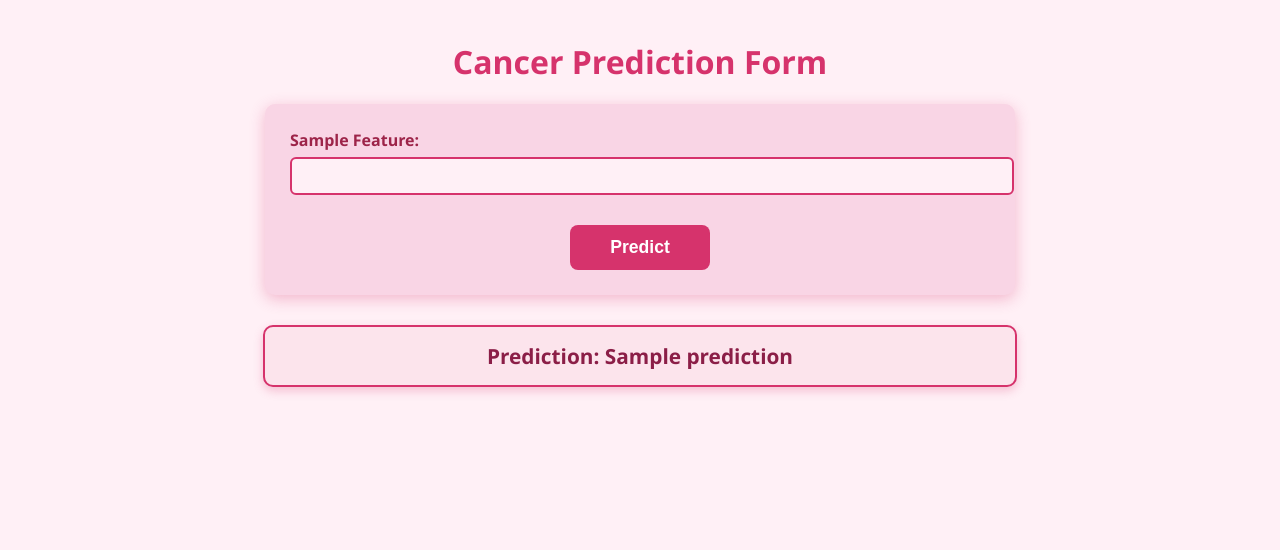
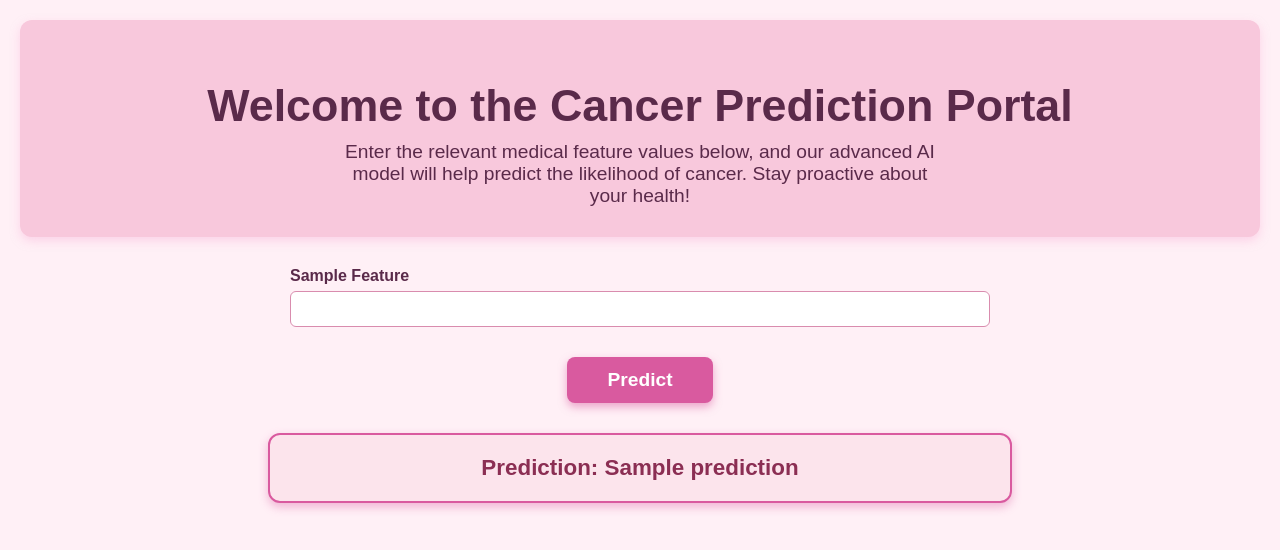
Before and after one commit to Hapsudo/WK2-AI-SDG-Assignment, a Flask app: template templates/index.html in a window 1280 px wide. Shown: the top 550 px of the page. Run offline with Flask 3, Linux system fonts and the light colour scheme; the template is opened without the code that fills it: most values are stand-ins (such as "Sample title", 1, 10 or a date in 2020); parts of the project's set-up code (start-up, migrations or seed data) failed here and were passed over.

Commit message:
updated index.html

```diff
--- a/templates/index.html
+++ b/templates/index.html
@@ -1,114 +1,138 @@
 <!DOCTYPE html>
-<html>
+<html lang="en">
 <head>
+    <meta charset="UTF-8" />
     <title>Cancer Prediction</title>
     <style>
         body {
-            font-family: 'Segoe UI', Tahoma, Geneva, Verdana, sans-serif;
-            margin: 40px;
+            font-family: Arial, sans-serif;
             background: #fff0f6;
-            color: #6b2747;
+            color: #5a2a4a;
+            margin: 0;
+            padding: 20px;
         }
-        h1 {
-            color: #d6336c;
+        .welcome-section {
+            background: #f8c8dc;
+            border-radius: 12px;
+            padding: 30px 20px;
             text-align: center;
+            box-shadow: 0 4px 10px rgba(249, 184, 219, 0.5);
+            margin-bottom: 30px;
+        }
+        .welcome-section h1 {
+            margin-bottom: 10px;
+            font-size: 2.8em;
+            font-weight: bold;
+        }
+        .welcome-section p {
+            font-size: 1.2em;
+            max-width: 600px;
+            margin: 0 auto;
         }
         form {
             max-width: 700px;
             margin: 0 auto;
-            background: #f9d5e5;
-            padding: 25px;
-            border-radius: 10px;
-            box-shadow: 0 4px 15px rgba(214, 51, 108, 0.3);
         }
-        .form-grid {
-            display: grid;
-            grid-template-columns: repeat(auto-fit, minmax(320px, 1fr));
-            gap: 20px 30px;
+        .inputs-container {
+            display: flex;
+            flex-wrap: wrap;
+            gap: 15px;
+            justify-content: center;
+        }
+        .input-group {
+            flex: 1 1 45%;
+            min-width: 250px;
+            display: flex;
+            flex-direction: column;
         }
         label {
-            display: block;
             margin-bottom: 6px;
-            font-weight: 600;
-            color: #9d2449;
+            font-weight: bold;
         }
-        input[type="number"] {
-            width: 100%;
+        input[type="text"], input[type="number"] {
             padding: 8px 10px;
-            border: 2px solid #d6336c;
+            border: 1.5px solid #d98cae;
             border-radius: 6px;
             font-size: 1em;
-            color: #4a1a35;
-            background: #fff0f6;
-            transition: border-color 0.3s ease;
         }
-        input[type="number"]:focus {
-            border-color: #a31f51;
-            outline: none;
-            background: #ffe6f0;
+        input[type="submit"] {
+            margin-top: 30px;
+            background: #d95a9f;
+            border: none;
+            color: white;
+            font-weight: bold;
+            padding: 12px 40px;
+            border-radius: 8px;
+            cursor: pointer;
+            font-size: 1.2em;
+            display: block;
+            margin-left: auto;
+            margin-right: auto;
+            box-shadow: 0 4px 8px rgba(217, 90, 159, 0.5);
+            transition: background 0.3s ease;
         }
-        button {
-            display: block;
-            background-color: #d6336c;
-            color: white;
-            font-weight: 700;
-            font-size: 1.1em;
-            padding: 12px 40px;
-            border: none;
-            border-radius: 8px;
-            margin: 30px auto 0;
-            cursor: pointer;
-            transition: background-color 0.3s ease;
+        input[type="submit"]:hover {
+            background: #c4478c;
         }
-        button:hover {
-            background-color: #a31f51;
-        }
-        .result {
+        .prediction-box {
             max-width: 700px;
-            margin: 30px auto 0;
-            padding: 15px 25px;
+            margin: 30px auto 0 auto;
             background: #fce4ec;
-            border: 2px solid #d6336c;
-            border-radius: 10px;
-            color: #8b1e47;
-            font-weight: 700;
-            font-size: 1.3em;
+            border: 2px solid #d95a9f;
+            border-radius: 12px;
+            padding: 20px;
+            font-size: 1.4em;
+            font-weight: bold;
+            color: #8b2e53;
             text-align: center;
-            box-shadow: 0 4px 10px rgba(214, 51, 108, 0.25);
-        }
-        @media (max-width: 400px) {
-            form {
-                padding: 15px;
-            }
-            .form-grid {
-                grid-template-columns: 1fr;
-                gap: 15px 0;
-            }
-            button {
-                padding: 12px 25px;
-            }
+            box-shadow: 0 4px 10px rgba(217, 90, 159, 0.4);
         }
     </style>
 </head>
 <body>
-    <h1>Cancer Prediction Form</h1>
-    <form method="POST" action="/">
-        <div class="form-grid">
+
+    <div class="welcome-section">
+        <h1>Welcome to the Cancer Prediction Portal</h1>
+        <p>Enter the relevant medical feature values below, and our advanced AI model will help predict the likelihood of cancer. Stay proactive about your health!</p>
+    </div>
+
+    <form method="POST" id="predictionForm" autocomplete="off">
+        <div class="inputs-container">
             {% for feature in features %}
-                <div>
-                    <label for="{{ feature }}">{{ feature.replace('_', ' ').title() }}:</label>
-                    <input type="number" step="any" name="{{ feature }}" id="{{ feature }}"
-                           value="{{ values[feature] if values and feature in values else '' }}" required>
-                </div>
+            <div class="input-group">
+                <label for="{{ feature }}">{{ feature.replace('_', ' ').title() }}</label>
+                <input
+                  type="number"
+                  step="any"
+                  id="{{ feature }}"
+                  name="{{ feature }}"
+                  required
+                  value="{{ values[feature] if values and feature in values else '' }}">
+            </div>
             {% endfor %}
         </div>
-        <button type="submit">Predict</button>
+        <input type="submit" value="Predict" />
     </form>
 
     {% if prediction %}
-    <div class="result">
+    <div class="prediction-box" id="predictionResult">
         Prediction: {{ prediction }}
     </div>
     {% endif %}
+
+    <script>
+        // Clear inputs after successful prediction submit
+        document.getElementById('predictionForm').addEventListener('submit', function(event) {
+            // Let form submit normally, but after submit clear inputs only if prediction displayed
+            setTimeout(() => {
+                const resultBox = document.getElementById('predictionResult');
+                if(resultBox) {
+                    // Clear all input fields
+                    this.querySelectorAll('input[type=number]').forEach(input => input.value = '');
+                }
+            }, 200);
+        });
+    </script>
+
 </body>
 </html>
```
